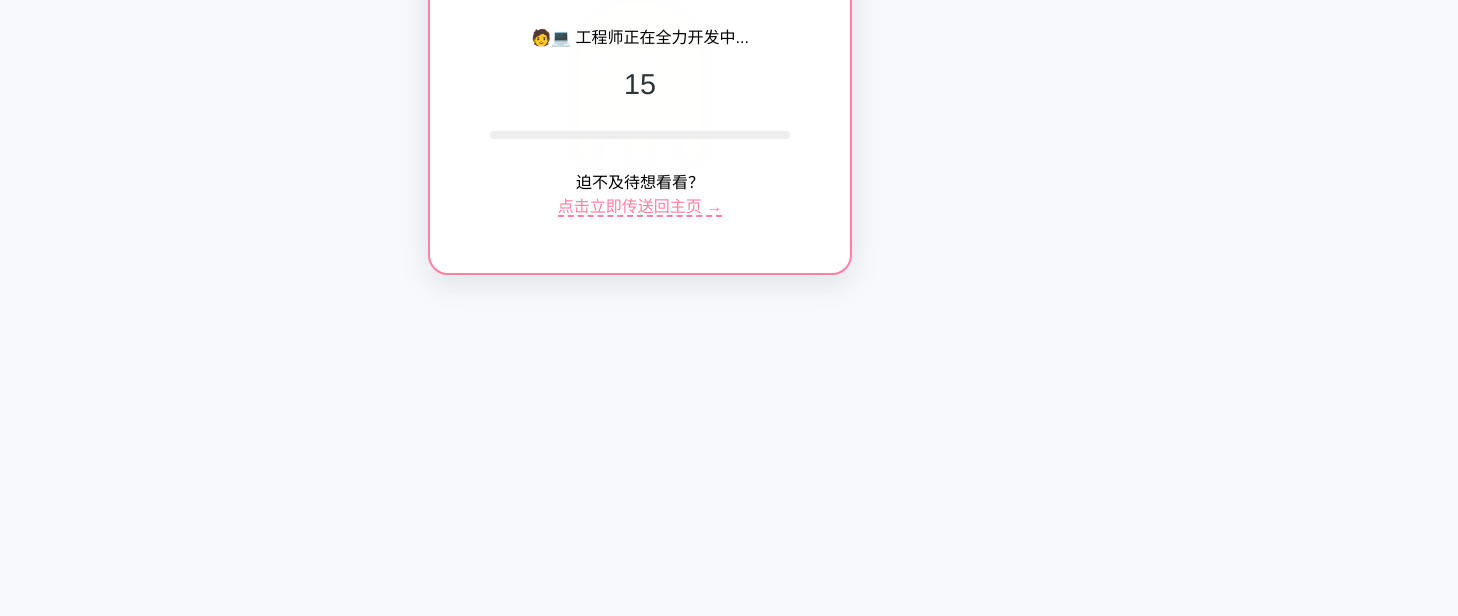
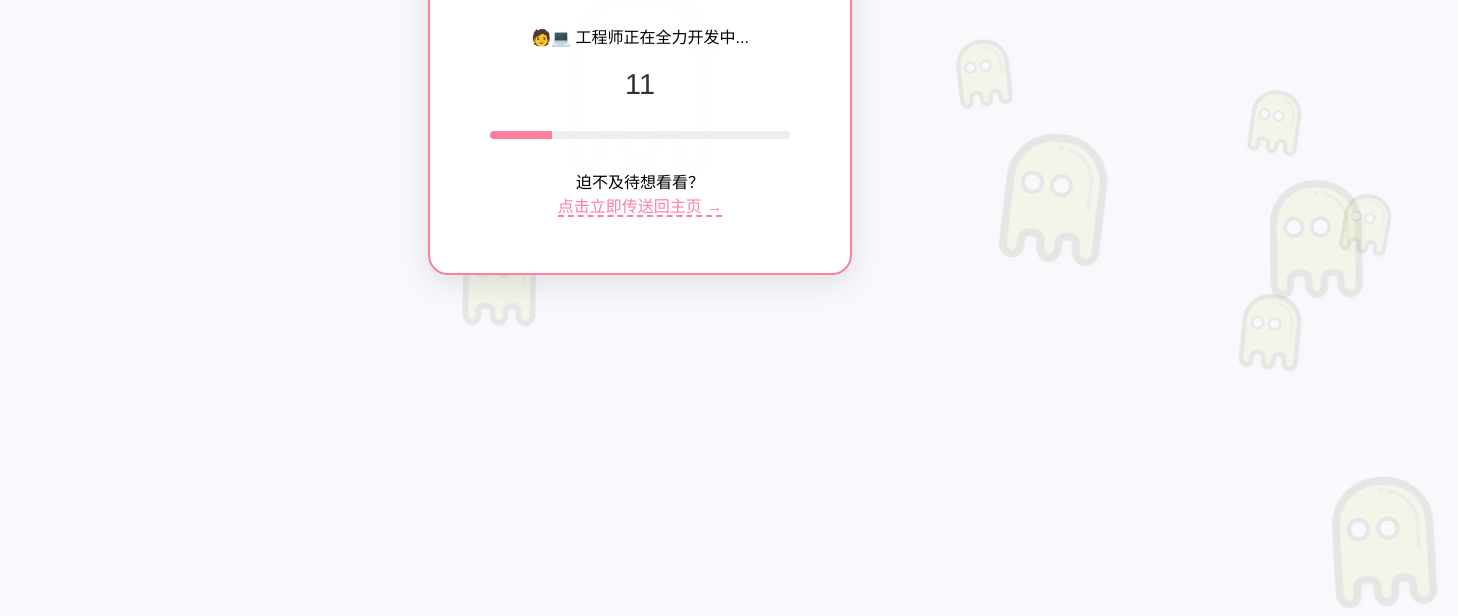
Before and after one commit to Dawn-Jovi/PersonalWeb.github.io, a plain HTML site: page 404notfound/404.html in a window 1280 px wide. Shown: the part 319-935 px from the top of the page, 1458 px wide, since content can reach past the window. Before the commit the page ends 800 px from the top, so only its background shows below. Drawn offline with Linux system fonts and the light colour scheme; files that its build step writes are made by us from their sources.

Commit message:
fix file paths

```diff
--- a/404notfound/404.html
+++ b/404notfound/404.html
@@ -6,7 +6,7 @@
     <meta name="viewport" content="width=device-width, initial-scale=1.0">
     <title>施工中 - 萌新工程师进化ing</title>
 
-    <link rel="stylesheet" href="./404notfound/404.css">
+    <link rel="stylesheet" href="/404.css">
 </head>
 
 <body>
@@ -26,7 +26,7 @@
         </p>
     </div>
 
-    <script src="./404notfound/404.js"></script>
+    <script src="/404.js"></script>
 </body>
 
 </html>
```
